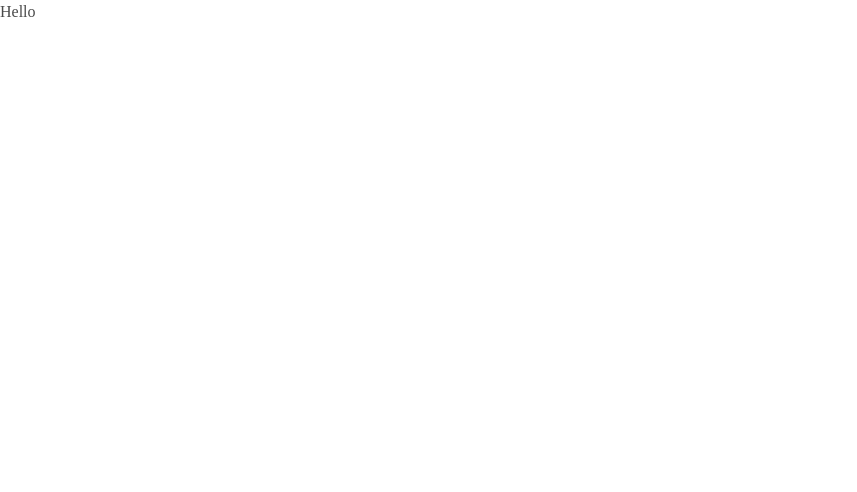
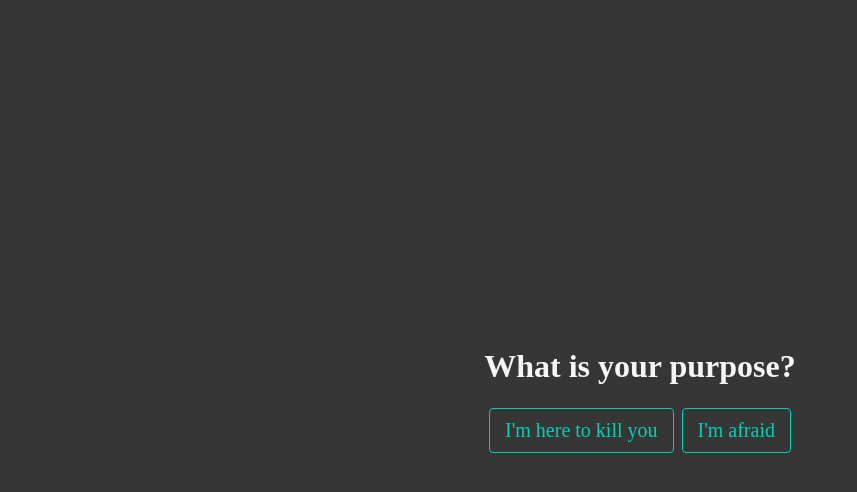
Before and after one commit to greenfork/undarkness, a plain HTML site: page docs/index.html in a window 1280 px wide. Shown: the whole page, without its empty margins (0-857 px from the left). Drawn offline with nearby package versions, Linux system fonts and the light colour scheme; a web font is replaced by a local one.

Commit message:
Add script

```diff
--- a/docs/index.html
+++ b/docs/index.html
@@ -18,5 +18,6 @@
     <body>
         <div id="ROOT">Hello</div>
 
+        <script src="./undarkness.js" type="text/javascript"></script>
     </body>
 </html>
```
